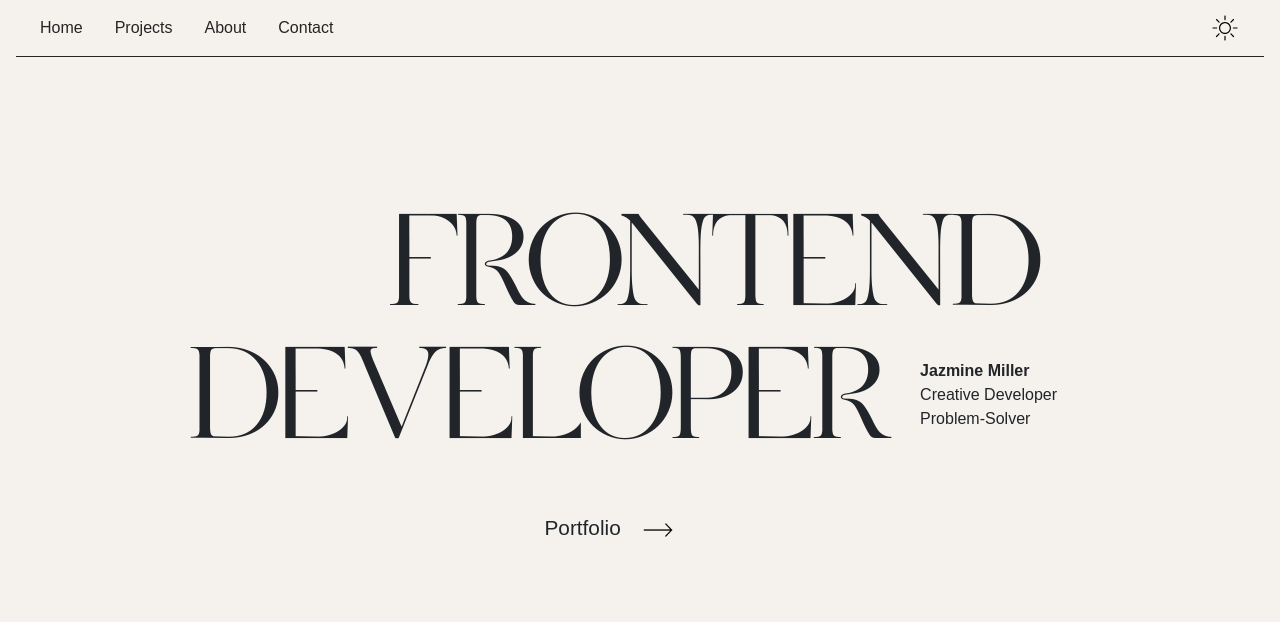
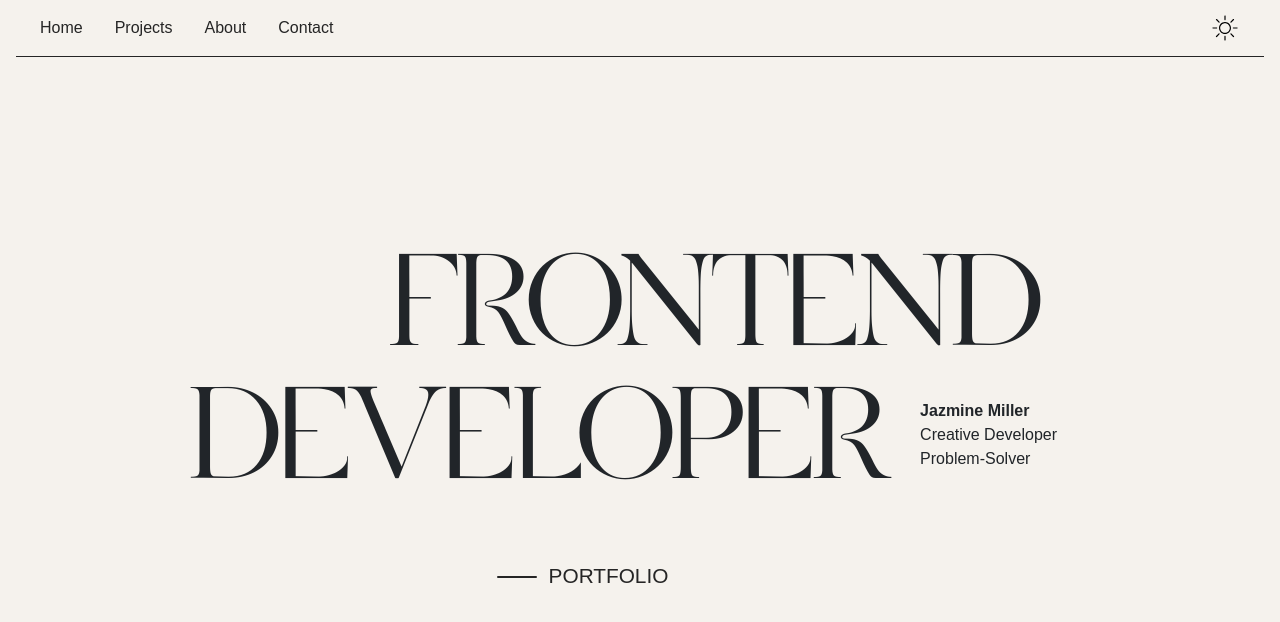
Before and after one commit to jazdmiller/jazmine-miller-portfolio, a React (Vite) app: page / in a window 1280 px wide. Shown: the top 622 px of the page. Built offline with nearby package versions, Linux system fonts and the light colour scheme.

Commit message:
add arrow animation to portfolio link - home page

```diff
--- a/src/App.scss
+++ b/src/App.scss
@@ -60,7 +60,7 @@ body{
 
 /* ******* HOME PAGE ********** */
 .frontend-row{
-  margin-top: -10%;
+
 }
 .home-container{
   margin: 0;
@@ -97,6 +97,95 @@ body{
 .btn-col{
   font-family: 'Montserrat', sans-serif;
   font-size: 1.3em;
+
+  a {
+    position: relative;
+    color: #252525;
+    text-decoration: none;
+    font-size: 1em;
+    font-family: 'Montserrat', sans-serif;
+    text-transform: uppercase;
+  }
+
+  a:before,
+  a:after {
+    content: '';
+    display: block;
+    position: absolute;
+    height: 2px;
+    top: 50%;
+    background: #252525;
+    border-radius: 4px;
+    transition: all 0.3s;
+  }
+
+  a:before {
+    width: 40px;
+    right: 110%;
+  }
+  a:after {
+    width: 0%;
+    left: 110%;
+  }
+
+  a:hover:before {
+    width: 0%;
+  }
+  a:hover:after {
+    width: 40px;
+  }
+
+  a span {
+    position: absolute;
+    display: block;
+    width: 60px;
+    height: 100%;
+    right: -30%;
+    top: 0;
+  }
+
+  a span:before,
+  a span:after {
+    content:'';
+    display: block;
+    position: absolute;
+    width: 0;
+    height: 2px;
+    top: 0;
+    right: 0;
+    background: #252525;
+    border-radius: 4px;
+    transform: rotate(45deg);
+    transition: all 0.15s;
+    transition-delay: 0.25s;
+    opacity: 0;
+  }
+  a span:before {
+    top: 30px;
+    right: 0;
+    transform: rotate(45deg);
+  }
+  a span:after {
+    top: 14px;
+    right: 0;
+    transform: rotate(-45deg);
+  }
+
+  a:hover span:before {
+    width: 15px;
+    top: 7px;
+    right: -18px;
+    opacity: 1;
+  }
+
+  a:hover span:after {
+    width: 15px;
+    top: 17px;
+    right: -18px;
+    opacity: 1;
+  }
+
+
 }
 
 .arrow-icon img{
@@ -111,6 +200,36 @@ body{
   margin-left: 127px;
   margin-right: 190px;
 }
+
+#circle{
+  position: relative;
+  width: 100px;
+  height: 100px;
+  transform-style: preserve-3d;
+  animation: rotate-animation 8s linear infinite;
+  transform-origin: center;
+  font-family: 'Montserrat', sans-serif;
+  font-weight: 600;
+  text-transform: uppercase;
+  font-size: 2.5vw;
+}
+
+#circle span {
+  position: absolute;
+  top: 50%;
+  left: 50%;
+  transform-origin: 0% 0%;
+}
+
+#circle:hover{
+  color: #955F3D;
+}
+
+@keyframes rotate-animation {
+  0% { transform: rotateY(0deg) rotateX(20deg); }
+  100% { transform: rotateY(360deg) rotateX(20deg); }
+}
+
 /* ******* HOME PAGE END ********** */
 
 /* ******* MEDIA QUERIES ********** */
--- a/src/pages/Home.jsx
+++ b/src/pages/Home.jsx
@@ -1,9 +1,40 @@
-import React from 'react'
+import React, { useEffect, useRef } from 'react'
 import ArrowIcon from '../../public/assets/images/icons8-arrow-50.png'
 import { gsap } from 'gsap';
 import { motion } from 'framer-motion';
 
 function Home() {
+// //ROTATING TEXT
+// const circleRef = useRef(null)
+// const text ="Portfolio"
+// const characters = Array.from(text)
+
+// useEffect(() => {
+//     const circle = circleRef.current
+//     const deltaAngle = 360 / characters.length
+//     const distanceFromCenter = 50;
+
+//     characters.forEach((character, index) => {
+//         const span = document.createElement('span')
+//         span.innerText = character
+
+//         const rotateY = `rotateY(${index * deltaAngle}deg)`
+//         const translateZ = `translateZ(${distanceFromCenter}px)`
+//         span.style.transform = `${rotateY}${translateZ}`
+
+//         circle.appendChild(span)
+// })
+
+// //SET THE SIZE OF CIRCLE
+
+
+
+
+
+// }, [characters])
+
+
+
     let cursor;
 let bigBall;
 let smallBall;
@@ -98,6 +129,8 @@ const containerTop ={
     }
 }
 
+
+
   return (
     <div className='home-page'>
         <div class="cursor">
@@ -118,7 +151,7 @@ const containerTop ={
 
             <div className='row frontend-row'>
                 <div className='col home-text text-left text-lg-right'>
-                <motion.div variants={containerTop} animate="visible" initial="hidden">frontend</motion.div>
+                <motion.div variants={containerTop} animate="visible" initial="hidden" >frontend</motion.div>
                 </div>
             </div>
             <div className='row dev-row'>
@@ -139,8 +172,10 @@ const containerTop ={
                 </div>
             </div>
             <div className='row btn-row'>
-                <div className='col btn-col'>
-                Portfolio <span className='ml-3 arrow-icon'><img src={ArrowIcon}/></span>
+                <div className='col btn-col text-center mt-2'>
+                    <a href="#">Portfolio <span></span></a>
+                {/* Portfolio <span className='ml-3 arrow-icon'><img src={ArrowIcon}/></span> */}
+                {/* <div class= 'ml-auto'id='circle' ref={circleRef}></div> */}
                 </div>
             </div>
             </div>
```
